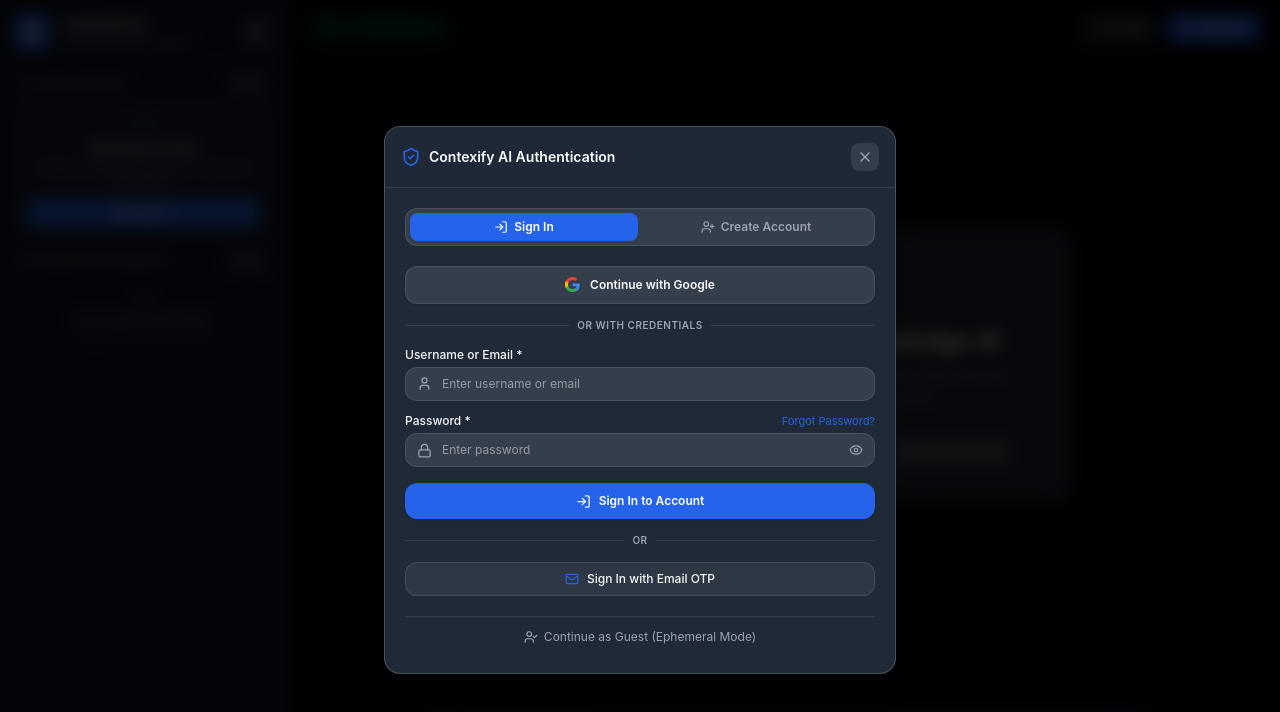
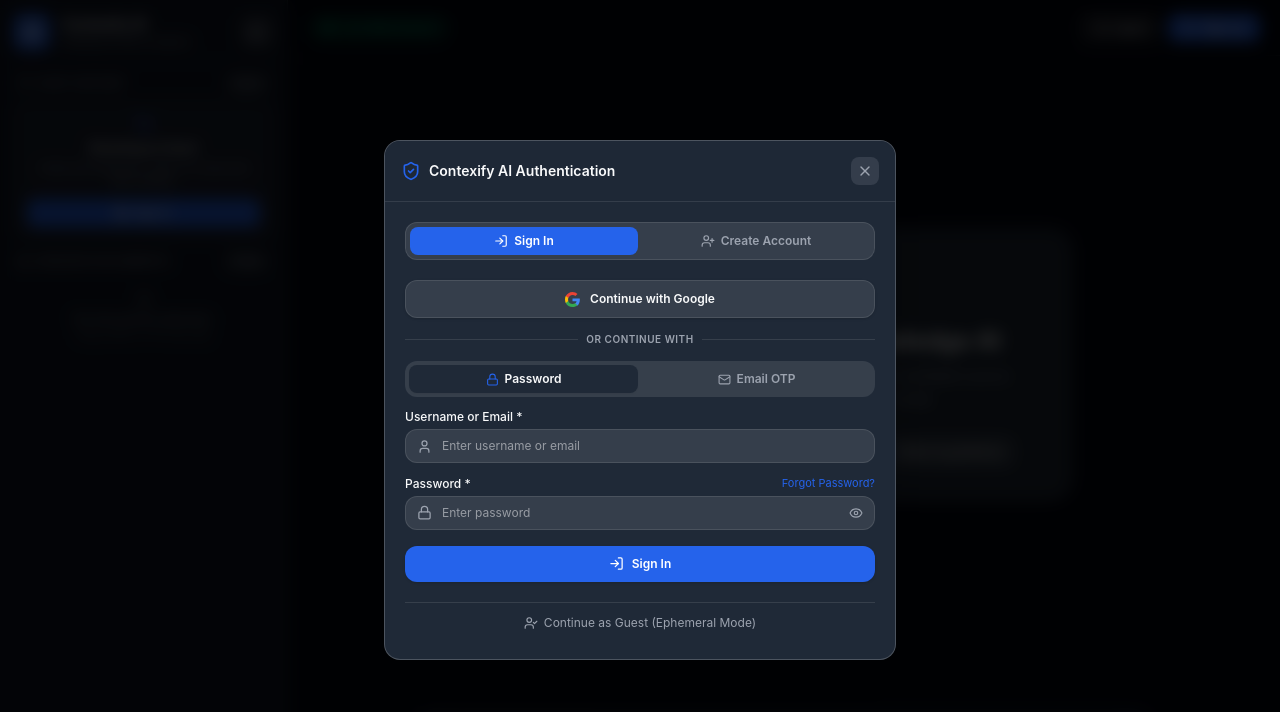
Before and after one commit to Prats129/Contexify, a React (Vite) app in the folder frontend/: page / in a window 1280 px wide. Both pictures are taken after a click on the button "Sign In". Shown: the top 712 px of the page. Built offline with nearby package versions, Linux system fonts and the light colour scheme.

Commit message:
feat: add UserModal component for authentication, profile management, and theme settings

```diff
--- a/frontend/src/components/Modals/UserModal.tsx
+++ b/frontend/src/components/Modals/UserModal.tsx
@@ -1016,11 +1016,8 @@
 
               {/* TAB 1: LOGIN */}
               {activeTab === 'login' && (
-                <>
-                  {loginMethod === 'password' ? (
-                    /* PRIMARY METHOD: PASSWORD LOGIN */
                 <div className="flex flex-col gap-3">
-                      {/* Google One-Click Sign In */}
+                  {/* Google One-Click Sign In (Top Primary Action) */}
                   <button
                     type="button"
                     onClick={handleGoogleSignInClick}
@@ -1033,10 +1030,49 @@
 
                   <div className="flex items-center gap-2 my-0.5">
                     <div className="h-px bg-(--border-subtle) flex-1" />
-                        <span className="text-[10px] uppercase font-semibold text-(--text-muted) tracking-wider">or with credentials</span>
+                    <span className="text-[10px] uppercase font-semibold text-(--text-muted) tracking-wider">or continue with</span>
                     <div className="h-px bg-(--border-subtle) flex-1" />
                   </div>
 
+                  {loginMethod !== 'forgot_password' && (
+                    /* Method Switcher Pills */
+                    <div className="grid grid-cols-2 p-1 bg-(--border-subtle) rounded-xl gap-1">
+                      <button
+                        type="button"
+                        className={`flex items-center justify-center gap-1.5 py-1.5 text-xs font-semibold rounded-lg cursor-pointer transition-all ${
+                          loginMethod === 'password'
+                            ? 'bg-(--bg-card) text-(--text-main) shadow-xs'
+                            : 'text-(--text-muted) hover:text-(--text-main)'
+                        }`}
+                        onClick={() => {
+                          setLoginMethod('password');
+                          setErrorMessage(null);
+                        }}
+                      >
+                        <LuLock size={13} className={loginMethod === 'password' ? 'text-primary-theme' : ''} />
+                        <span>Password</span>
+                      </button>
+                      <button
+                        type="button"
+                        className={`flex items-center justify-center gap-1.5 py-1.5 text-xs font-semibold rounded-lg cursor-pointer transition-all ${
+                          loginMethod === 'otp'
+                            ? 'bg-(--bg-card) text-(--text-main) shadow-xs'
+                            : 'text-(--text-muted) hover:text-(--text-main)'
+                        }`}
+                        onClick={() => {
+                          setLoginMethod('otp');
+                          setOtpStep('request');
+                          setErrorMessage(null);
+                        }}
+                      >
+                        <LuMail size={13} className={loginMethod === 'otp' ? 'text-primary-theme' : ''} />
+                        <span>Email OTP</span>
+                      </button>
+                    </div>
+                  )}
+
+                  {loginMethod === 'password' ? (
+                    /* METHOD A: PASSWORD LOGIN */
                     <form onSubmit={handleLoginSubmit} className="flex flex-col gap-3">
                       <div className="flex flex-col gap-1">
                         <label className="text-xs text-(--text-main) font-medium">Username or Email *</label>
@@ -1104,71 +1140,31 @@
                           </>
                         ) : (
                           <>
-                              <LuLogIn size={15} /> Sign In to Account
+                            <LuLogIn size={15} /> Sign In
                           </>
                         )}
                       </button>
-
-                        <div className="flex items-center gap-2 my-0.5">
-                          <div className="h-px bg-(--border-subtle) flex-1" />
-                          <span className="text-[10px] uppercase font-semibold text-(--text-muted) tracking-wider">or</span>
-                          <div className="h-px bg-(--border-subtle) flex-1" />
-                        </div>
-
-                        <button
-                          type="button"
-                          onClick={() => {
-                            setLoginMethod('otp');
-                            setOtpStep('request');
-                            setErrorMessage(null);
-                            setAuthSuccessMsg(null);
-                          }}
-                          className="w-full flex items-center justify-center gap-2 py-2 px-3 bg-(--border-subtle)/70 hover:bg-(--border-subtle) border border-(--border-subtle) text-(--text-main) rounded-xl text-xs font-medium cursor-pointer transition-all"
-                        >
-                          <LuMail size={14} className="text-primary-theme" /> Sign In with Email OTP
-                        </button>
                     </form>
-                    </div>
                   ) : loginMethod === 'otp' ? (
-                    /* SECONDARY METHOD: EMAIL OTP */
+                    /* METHOD B: EMAIL OTP */
                     otpStep === 'request' ? (
                       /* STEP 1: REQUEST OTP */
                       <form onSubmit={handleSendOtpSubmit} className="flex flex-col gap-3">
-                        <div className="flex items-center justify-between">
-                          <span className="text-xs font-semibold text-(--text-main) flex items-center gap-1.5">
-                            <LuMail size={14} className="text-primary-theme" /> Email OTP Sign In
-                          </span>
-                          <button
-                            type="button"
-                            className="text-[11px] text-primary-theme hover:underline cursor-pointer flex items-center gap-1"
-                            onClick={() => {
-                              setLoginMethod('password');
-                              setErrorMessage(null);
-                              setAuthSuccessMsg(null);
-                            }}
-                          >
-                            <LuLock size={12} /> Use Password
-                          </button>
-                        </div>
-
                         <div className="flex flex-col gap-1">
-                          <label className="text-xs text-(--text-main) font-medium">Username or Email *</label>
+                          <label className="text-xs text-(--text-main) font-medium">Registered Username or Email *</label>
                           <div className="relative flex items-center">
                             <LuMail size={15} className="absolute left-3 text-(--text-muted) pointer-events-none" />
                             <input
                               type="text"
                               value={loginIdentifier}
                               onChange={(e) => setLoginIdentifier(e.target.value)}
-                              placeholder="Enter registered email or username"
+                              placeholder="Enter your email or username"
                               required
                               autoComplete="username email"
                               autoFocus
                               className="w-full bg-(--border-subtle) border border-(--border-subtle) focus:border-primary-theme rounded-xl py-2 pl-9 pr-3 text-xs outline-none transition-colors"
                             />
                           </div>
-                          <p className="text-[11px] text-(--text-muted) mt-0.5">
-                            A 6-digit verification code will be sent to your registered email.
-                          </p>
                         </div>
 
                         <button
@@ -1480,7 +1476,7 @@
                       </form>
                     )
                   )}
-                </>
+                </div>
               )}
 
               {/* TAB 2: REGISTER */}
```
Lines whose indentation alone changed are shown as unchanged.
